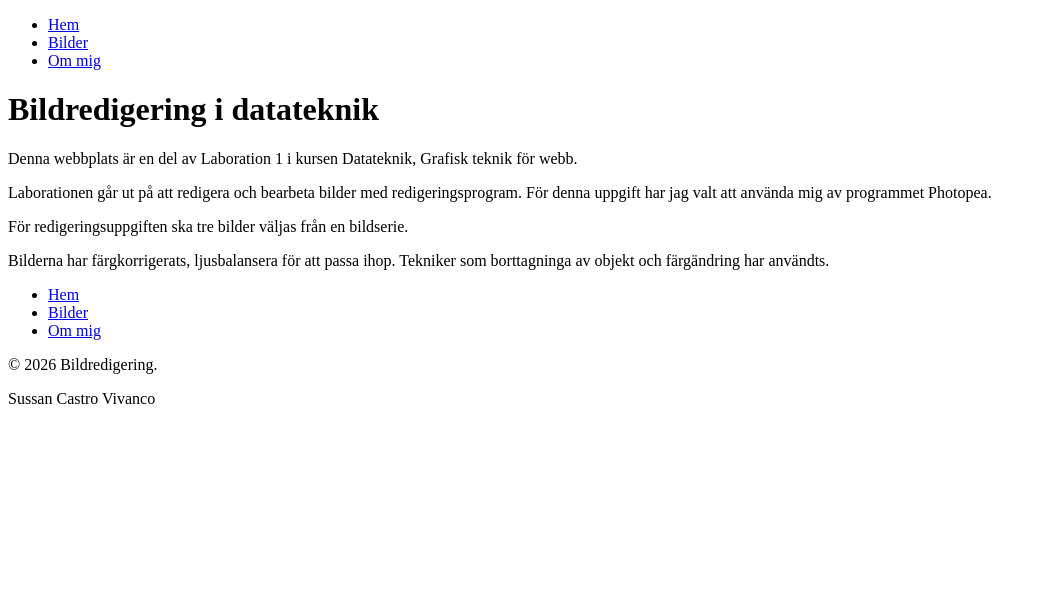
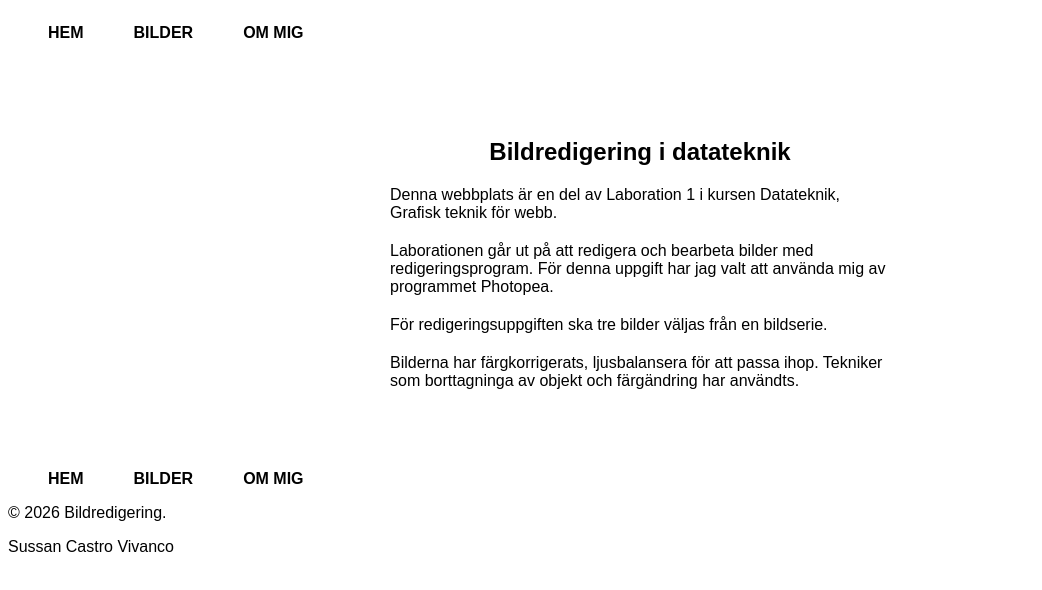
Before and after one commit to sussanvivanco-gif/Datateknik_Lab1, a plain HTML site: page index.html in a window 1280 px wide. Shown: the whole page, without its empty margins (0-1042 px from the left). Drawn offline with Linux system fonts and the light colour scheme.

Commit message:
redigerat i CSS och lagt till logga

```diff
--- a/css/style.css
+++ b/css/style.css
@@ -0,0 +1,79 @@
+*{
+    font-family: Arial, Helvetica, sans-serif;
+}
+
+/*Header*/
+
+.header-wrapper {
+    display: flex;
+    flex-wrap: wrap;
+    align-items: center;
+    align-items: center;
+}
+
+nav ul{
+    display: flex;
+    list-style: none;
+    gap: 50px;
+    font-weight: bold;
+}
+
+.button {
+    text-decoration: none;
+    color: black;
+    transition: all 0.3s;
+}
+
+.button:hover {
+    color: #8d8d8d;
+}
+
+/*MAIN*/
+
+.article {
+    max-width: 500px;
+    padding: 40px;
+    margin: 20px auto;
+    text-align: left;
+}
+
+.article h1{
+    text-align: center;
+}
+
+.article p{
+    margin-bottom: 20px;
+}
+
+@media (max-width: 600px) {
+    .article {
+        display: flex;
+        justify-content: center;
+        flex-direction: column;
+
+        margin: 20px auto;
+
+    }
+
+    .article h1{
+        text-align: center;
+    }
+
+    .article p{
+        display: flex;
+        align-items: flex-start;
+        margin-bottom: 20px;
+    }
+}
+
+
+
+
+/*Footer*/
+
+footer ul {
+    display: flex;
+    list-style: none;
+    gap: 50px;
+    font-weight: bold;
+}
--- a/index.html
+++ b/index.html
@@ -8,38 +8,40 @@
     </head>
     <body>
         <header>
+            <div class="header-wrapper">
                 <nav>
                     <ul>
-                    <li><a href="index.html">Hem</a></li>
-                    <li><a href="bildredigering.html">Bilder</a></li>
-                    <li><a href="ommig.html">Om mig</a></li>
+                        <li><a class="button" href="index.html">HEM</a></li>
+                        <li><a class="button" href="bildredigering.html">BILDER</a></li>
+                        <li><a class="button" href="ommig.html">OM MIG</a></li>
                     </ul>
                 </nav>
+            </div>
         </header>
 
         <main>
+            <article class="article">
                 <h1>Bildredigering i datateknik</h1>
                 <p>
                     Denna webbplats är en del av Laboration 1 i kursen Datateknik, Grafisk teknik för webb.
                 </p>
-
                 <p>
                     Laborationen går ut på att redigera och bearbeta bilder med redigeringsprogram. För denna uppgift har jag valt att använda mig av programmet Photopea.
                 </p>
-
                 <p>
                     För redigeringsuppgiften ska tre bilder väljas från en bildserie.
                 </p>
                 <p>
                     Bilderna har färgkorrigerats, ljusbalansera för att passa ihop. Tekniker som borttagninga av objekt och färgändring har användts.
                 </p>
+            </article>
         </main>
 
         <footer>
             <ul>
-                <li><a href="index.html">Hem</a></li>
-                <li><a href="bildredigering.html">Bilder</a></li>
-                <li><a href="ommig.html">Om mig</a></li>
+                <li><a class="button" href="index.html">HEM</a></li>
+                <li><a class="button" href="bildredigering.html">BILDER</a></li>
+                <li><a class="button" href="ommig.html">OM MIG</a></li>
             </ul>
 
             <p>© 2026 Bildredigering.</p>
```
Also changed, not shown: images/Logo.svg (added). Lines whose indentation alone changed are shown as unchanged.
